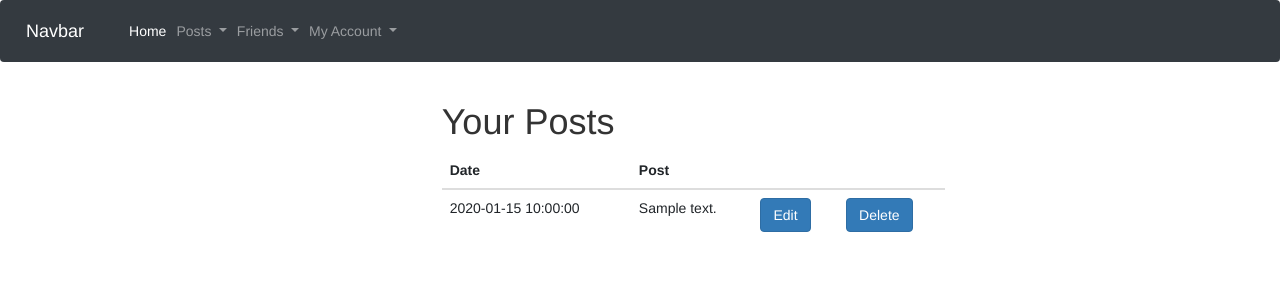
After one commit to cs-wright/COMP2011-cw2, a Flask app: page /myposts in a window 1280 px wide. The commit adds this page. Shown: the top 300 px of the page. Run offline with Flask 2, Linux system fonts and the light colour scheme; a user stored in the database is signed in; tables that the repository leaves empty hold one stand-in row (values such as "Sample post"); some libraries are stand-ins or nearby versions.

Commit message:
added the abiltiy to view a users own posts, and to delete them

```diff
--- a/application/app/__init__.py
+++ b/application/app/__init__.py
@@ -2,6 +2,8 @@ from flask import Flask
 from flask_sqlalchemy import SQLAlchemy
 from flask_migrate import Migrate
 from flask_login import LoginManager
+from flask_admin import Admin
+
 
 app = Flask(__name__)
 app.config.from_object('config')
@@ -9,6 +11,8 @@ db = SQLAlchemy(app)
 login = LoginManager(app)
 login.login_view = 'authenticate'
 
+admin = Admin(app,template_mode='bootstrap3')
+
 migrate = Migrate(app, db)
 
 from app import views, models
--- a/application/app/templates/base.html
+++ b/application/app/templates/base.html
@@ -35,7 +35,7 @@
                   Posts
                 </a>
                 <div class="dropdown-menu" aria-labelledby="navbarDropdown">
-                  <a class="dropdown-item" href="#">My Posts</a>
+                  <a class="dropdown-item" href="/myposts">My Posts</a>
                   <a class="dropdown-item" href="#">Friends Posts</a>
                 </div>
             </li>
--- /dev/null
+++ b/application/app/templates/myposts.html
@@ -0,0 +1,29 @@
+{% extends "base.html" %}
+{% block content %}
+
+<h1>Your Posts</h1>
+<table class="table">
+    <thead>
+      <tr>
+        <th>Date</th>
+        <th>Post</th>
+        <th></th>
+        <th></th>
+      </tr>
+    </thead>
+    <tbody>
+
+
+    {% for post in posts %}
+    <tr>
+      <td>{{post.date}}</td>
+      <td>{{post.content}}</td>
+      <td><a href="/edit_post/"><button type="button" class="btn btn-primary">Edit</button></a></td>
+      <td><a href="/delete_post/{{post.id}}"><button type="button" class="btn btn-primary">Delete</button></a></td>
+    </tr>
+    {% endfor %}
+  </tbody>
+</table>
+
+
+{% endblock %}
--- a/application/app/views.py
+++ b/application/app/views.py
@@ -1,8 +1,11 @@
 from flask import render_template, flash, redirect, url_for
-from app import app, db, models
+from app import app, db, models, admin
 from flask_login import current_user, login_user, logout_user, login_required
 from .forms import RegisterUser, LoginUser, WritePost
 from app.models import User, Post
+from flask_admin.contrib.sqla import ModelView
+
+admin.add_view(ModelView(Post, db.session))
 
 @app.route('/auth', methods=['GET', 'POST'])
 def authenticate():
@@ -81,3 +84,23 @@ def home():
         db.session.add(new)
         db.session.commit()
     return render_template('index.html', title="Home", home=home, form=form)
+
+
+@app.route('/myposts', methods=['GET', 'POST'])
+@login_required
+def myposts():
+    posts = Post.query.filter_by(author_id=current_user.id)
+    return render_template('myposts.html', title="My Posts", posts=posts)
+
+
+@app.route('/delete_post/<id>', methods=['GET'])
+@login_required
+def delete_post(id):
+    post = Post.query.get(id)
+    if current_user.id == post.author_id:
+        db.session.delete(post)
+        db.session.commit()
+        flash('Post deleted!')
+    else:
+        flash('You do not have permission to delete another users posts!')
+    return redirect('/myposts')
```
Also changed, not shown: application/app.db.
